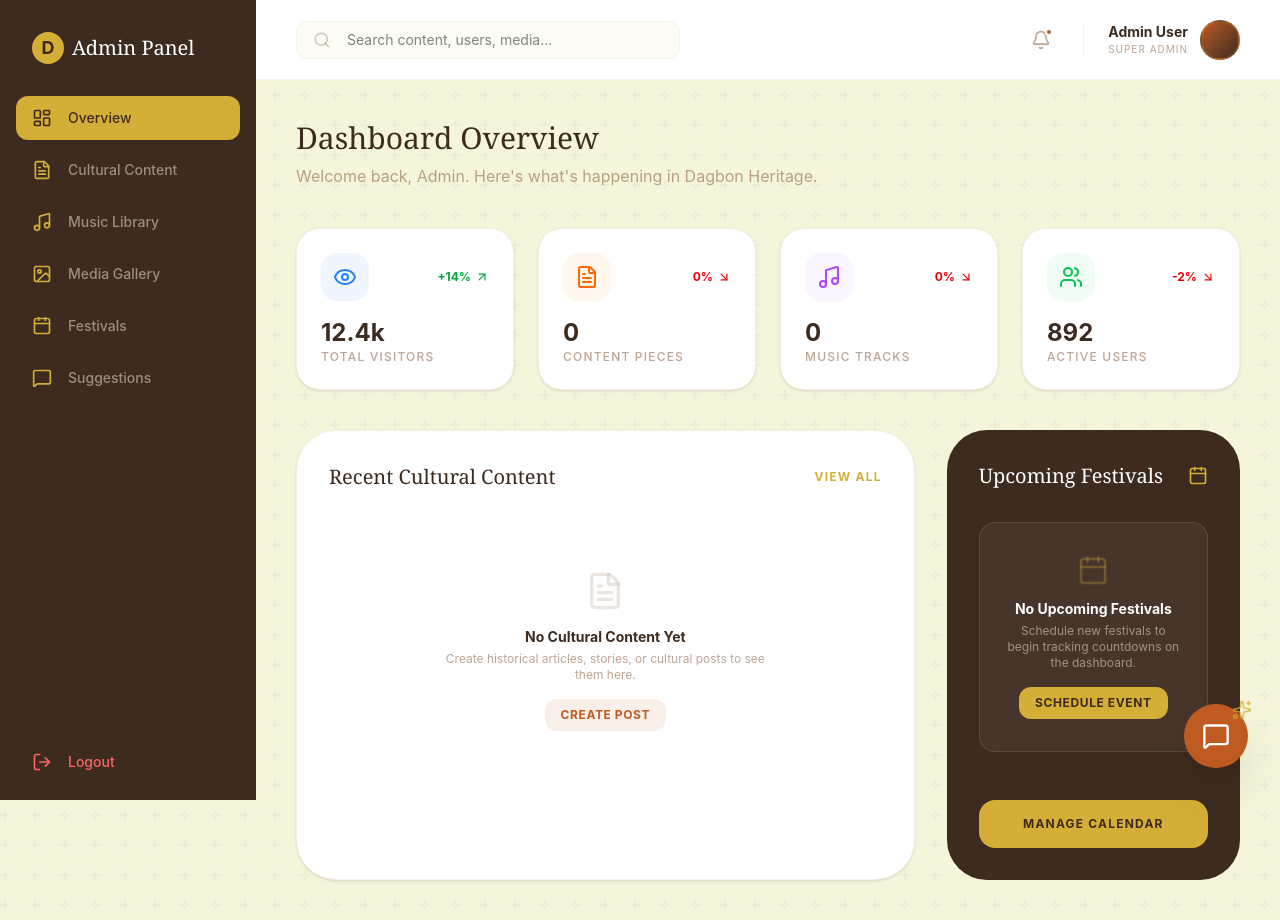
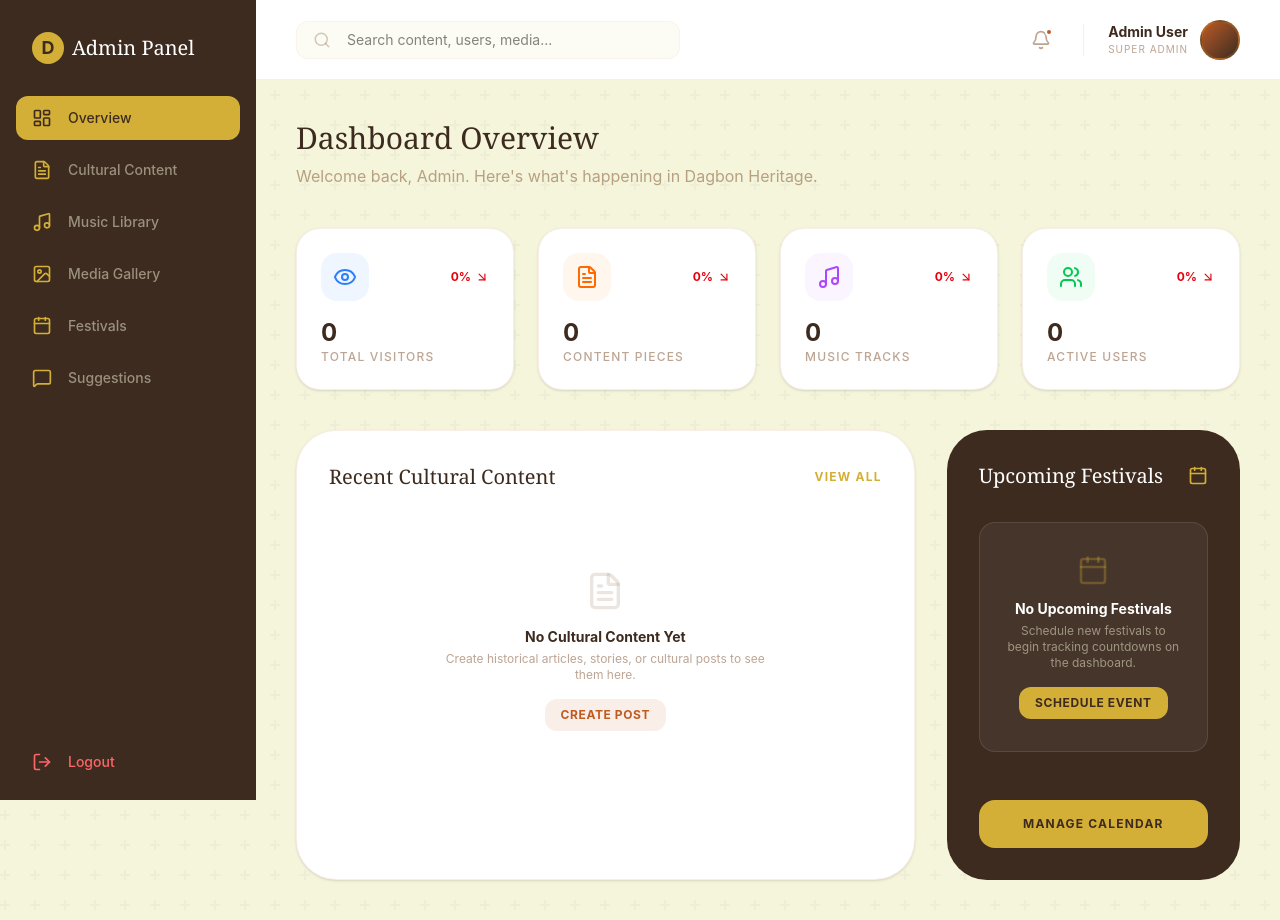
Before and after one commit to SherifMohammed000/dagbon, a Next.js app: page /admin in a window 1280 px wide. Built offline with nearby package versions, Linux system fonts and the light colour scheme; sample sign-in values are in the browser's storage.

Commit message:
final phase

```diff
--- a/src/app/admin/content/page.tsx
+++ b/src/app/admin/content/page.tsx
@@ -285,19 +285,7 @@ export default function ContentManagement() {
                 <td className="px-8 py-6 text-right">
                   <div className="flex items-center justify-end gap-2">
                     <button onClick={() => alert('Preview: ' + item.title)} className="p-2 text-earth/30 hover:text-secondary transition-colors cursor-pointer"><Eye size={16} /></button>
-                    <button
-                      onClick={() => {
-                        setEditingId(item.id);
-                        setNewTitle(item.title);
-                        setNewCategory(item.category);
-                        setNewBody(item.body || "");
-                        setShowCreateForm(true);
-                        window.scrollTo({ top: 0, behavior: "smooth" });
-                      }}
-                      className="p-2 text-earth/30 hover:text-primary transition-colors cursor-pointer"
-                    >
-                      <Edit2 size={16} />
-                    </button>
+
                     <button onClick={() => handleDelete(item.id)} className="p-2 text-earth/30 hover:text-red-500 transition-colors cursor-pointer"><Trash2 size={16} /></button>
                     <button className="p-2 text-earth/30 hover:text-primary transition-colors"><MoreVertical size={16} /></button>
                   </div>
--- a/src/app/admin/page.tsx
+++ b/src/app/admin/page.tsx
@@ -21,7 +21,8 @@ export default function AdminDashboard() {
     content: 0,
     music: 0,
     gallery: 0,
-    festivals: 0
+    festivals: 0,
+    users: 0
   });
   const [recentContent, setRecentContent] = useState<any[]>([]);
   const [upcomingFestivals, setUpcomingFestivals] = useState<any[]>([]);
@@ -44,11 +45,16 @@ export default function AdminDashboard() {
       const savedFestivals = localStorage.getItem("dagbon_festivals");
       const festivals = savedFestivals ? JSON.parse(savedFestivals) : [];
 
+      // 5. Users
+      const savedUsers = localStorage.getItem("dagbon_users");
+      const users = savedUsers ? JSON.parse(savedUsers) : [];
+
       setCounts({
         content: content.length,
         music: music.length,
         gallery: gallery.length,
-        festivals: festivals.length
+        festivals: festivals.length,
+        users: users.length
       });
 
       setRecentContent(content.slice(0, 3));
@@ -77,10 +83,10 @@ export default function AdminDashboard() {
   };
 
   const stats = [
-    { name: "Total Visitors", value: "12.4k", change: "+14%", icon: <Eye />, color: "text-blue-500", bg: "bg-blue-50" },
+    { name: "Total Visitors", value: "0", change: "0%", icon: <Eye />, color: "text-blue-500", bg: "bg-blue-50" },
     { name: "Content Pieces", value: counts.content.toString(), change: counts.content > 0 ? "+100%" : "0%", icon: <FileText />, color: "text-orange-500", bg: "bg-orange-50" },
     { name: "Music Tracks", value: counts.music.toString(), change: counts.music > 0 ? "+100%" : "0%", icon: <Music />, color: "text-purple-500", bg: "bg-purple-50" },
-    { name: "Active Users", value: "892", change: "-2%", icon: <Users />, color: "text-green-500", bg: "bg-green-50" },
+    { name: "Active Users", value: counts.users.toString(), change: counts.users > 0 ? "+100%" : "0%", icon: <Users />, color: "text-green-500", bg: "bg-green-50" },
   ];
 
   return (
--- a/src/app/layout.tsx
+++ b/src/app/layout.tsx
@@ -19,7 +19,6 @@ export default function RootLayout({
       <body className="antialiased pattern-bg overflow-x-hidden">
         <Navigation />
         {children}
-        <CulturalGuide />
       </body>
     </html>
   );
--- a/src/components/home/FestivalsSection.tsx
+++ b/src/components/home/FestivalsSection.tsx
@@ -7,14 +7,34 @@ import FestivalModal from './FestivalModal';
 
 type Festival = { name: string; date: string; location: string; description: string; color: string };
 
+const defaultFestivals: Festival[] = [
+  {
+    name: "Damba Festival",
+    date: "December 12, 2026",
+    location: "Yendi, Northern Region",
+    description: "The most significant festival in Dagbon, marking the birth and naming of Prophet Muhammad. It features majestic equestrian displays, drumming, and dancing.",
+    color: "bg-orange-500"
+  },
+  {
+    name: "Bugum Chugu (Fire Festival)",
+    date: "August 24, 2026",
+    location: "Across Dagbon Kingdom",
+    description: "A spectacular night festival marking the beginning of the lunar year. Locals carry flaming torches in a dramatic procession through the streets.",
+    color: "bg-red-500"
+  }
+];
+
 function loadFestivals(): Festival[] {
   if (typeof window !== "undefined") {
     const stored = localStorage.getItem("dagbon_festivals");
     if (stored) {
-      try { return JSON.parse(stored); } catch {}
+      try {
+        const parsed = JSON.parse(stored);
+        if (parsed.length > 0) return parsed;
+      } catch {}
     }
   }
-  return [];
+  return defaultFestivals;
 }
 
 export default function FestivalsSection() {
```
